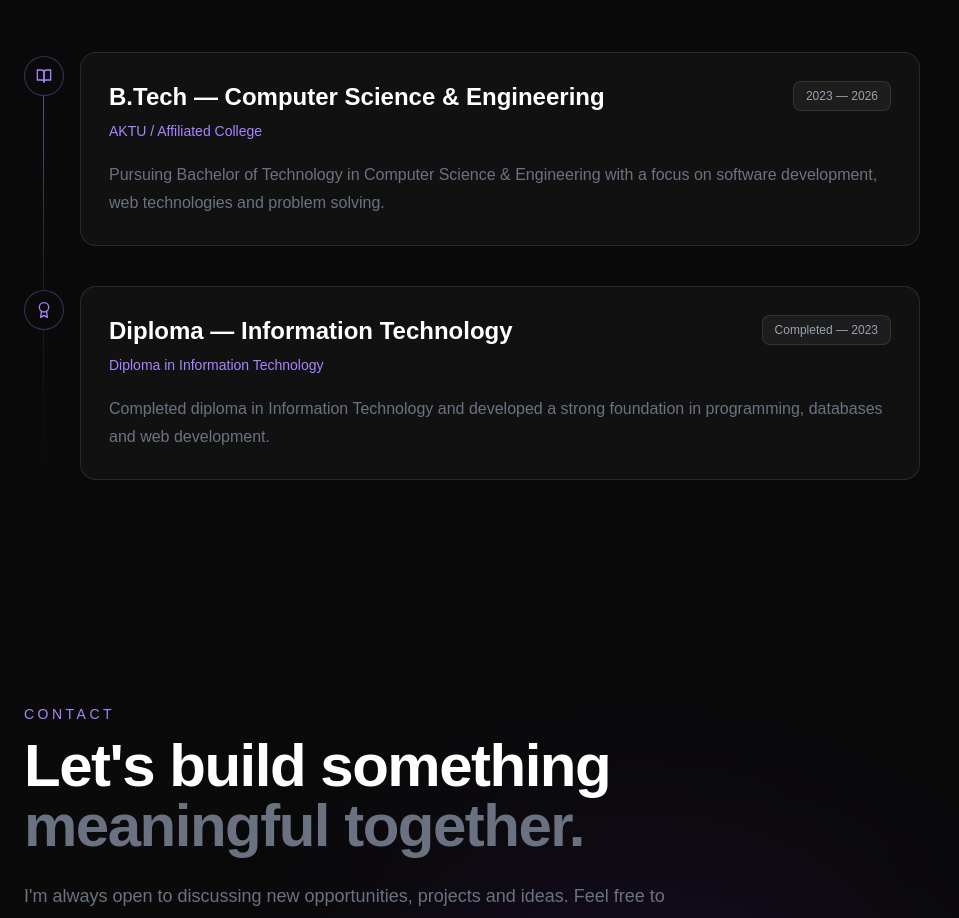
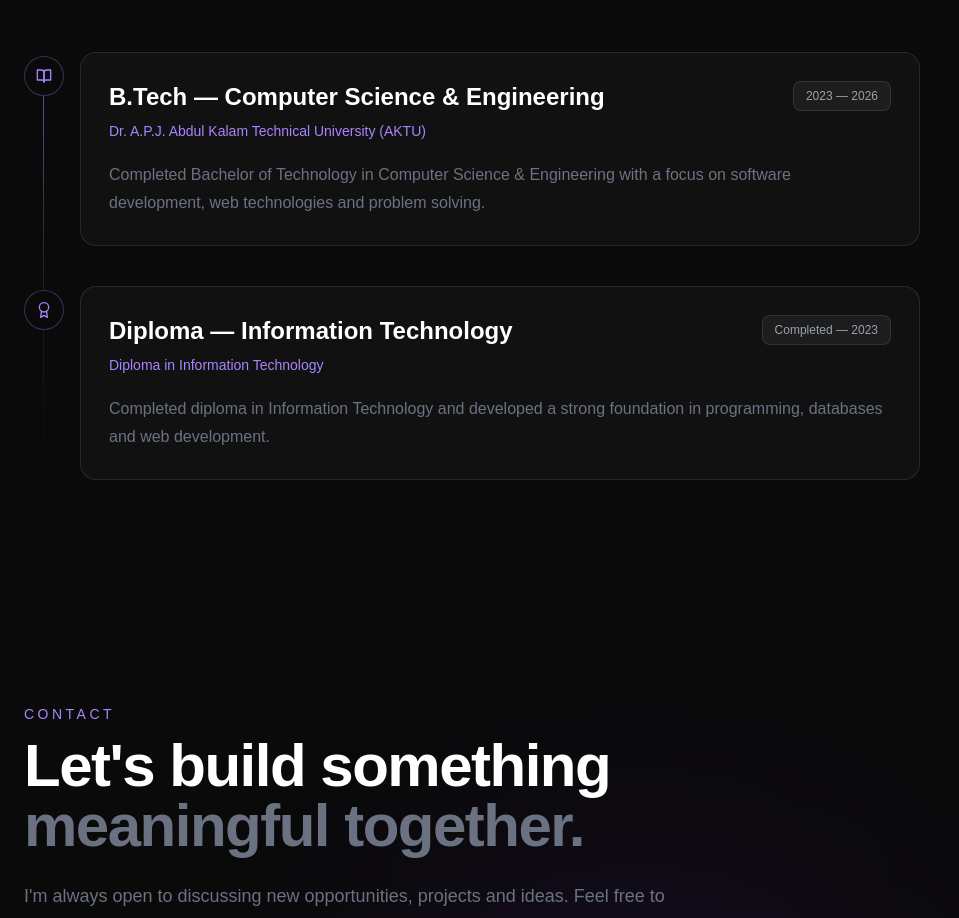
Before and after one commit to SandhyaCodes09/sandhya-portfolio, a React (Vite) app in the folder my-portfolio/: page / in a window 1280 px wide. Shown: the part 4020-4938 px from the top of the page, without its empty margins (0-959 px from the left). Built offline with nearby package versions, Linux system fonts and the light colour scheme.

Commit message:
education update

```diff
--- a/my-portfolio/src/components/Education.jsx
+++ b/my-portfolio/src/components/Education.jsx
@@ -4,10 +4,10 @@ import { FiBookOpen, FiAward } from "react-icons/fi";
 const education = [
 {
   degree: "B.Tech — Computer Science & Engineering",
-    institute: "AKTU / Affiliated College",
+  institute: "Dr. A.P.J. Abdul Kalam Technical University (AKTU)",
   duration: "2023 — 2026",
   description:
-      "Pursuing Bachelor of Technology in Computer Science & Engineering with a focus on software development, web technologies and problem solving.",
+    "Completed Bachelor of Technology in Computer Science & Engineering with a focus on software development, web technologies and problem solving.",
   icon: <FiBookOpen />,
 },
   {
```
Lines whose indentation alone changed are shown as unchanged.
